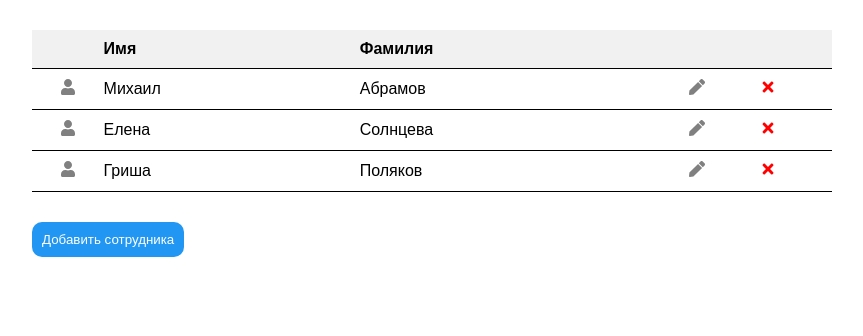
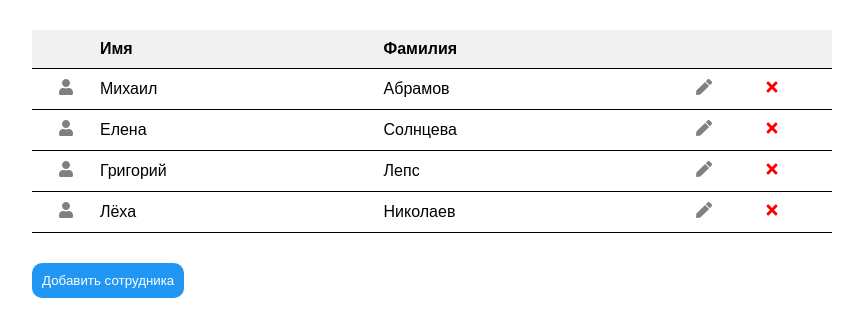
Before and after one commit to zulwaran/ASUProject-task, a React (Create React App) app: page / in a window 1280 px wide. Shown: the top 336 px of the page, without its empty margins (208-1071 px from the left). Built offline with nearby package versions, Linux system fonts and the light colour scheme; data requests are answered from the project's data file; the HTML template or start-up script is replaced by a standard one.

Commit message:
get persons from json-server

```diff
--- a/db.json
+++ b/db.json
@@ -1,5 +1,5 @@
 {
-  "users": [
+  "persons": [
     {
       "id": 1,
       "firstName": "Михаил",
--- a/src/components/BodyTable.js
+++ b/src/components/BodyTable.js
@@ -1,23 +1,6 @@
 import React from 'react'
+import { useEffect, useState } from "react"
 import { FaTimes, FaUser, FaPen } from 'react-icons/fa'
-
-const users = [
-    {
-        id: 1,
-        firstName: 'Михаил',
-        lastName: 'Абрамов',
-    },
-    {
-        id: 2,
-        firstName: 'Елена',
-        lastName: 'Солнцева',
-    },
-    {
-        id: 3,
-        firstName: 'Гриша',
-        lastName: 'Поляков',
-    }
-]
 
 const deleteUser = (id) => {
     console.log('delete', id)
@@ -28,31 +11,48 @@ const updateUser = (id) => {
 }
 
 const BodyTable = () => {
+    const [persons, setPersons] = useState([])
+
+    useEffect(() => {
+        const getPersons = async () => {
+            const persons = await fetchPersons()
+            setPersons(persons)
+        }
+        getPersons()
+    }, [])
+
+    //Get persons list
+    const fetchPersons = async () => {
+        const res = await fetch('http://localhost:5000/persons')
+        const data = await res.json()
+        return data
+    }
+
     return (
         <>
-            {users.map((user) => (
-                <tr key={user.id}>
+            {persons.map((person) => (
+                <tr key={person.id}>
                     <td className="user-list__table-icon">
                         <FaUser
                             style={{ color: 'gray' }}
                         />
                     </td>
                     <td>
-                        {user.firstName}
+                        {person.firstName}
                     </td>
                     <td>
-                        {user.lastName}
+                        {person.lastName}
                     </td>
                     <td>
                         <FaPen
                             style={{ color: 'gray', cursor: 'pointer' }}
-                            onClick={() => updateUser(user.id)}
+                            onClick={() => updateUser(person.id)}
                         />
                     </td>
                     <td>
                         <FaTimes
                             style={{ color: 'red', cursor: 'pointer' }}
-                            onClick={() => deleteUser(user.id)}
+                            onClick={() => deleteUser(person.id)}
                         />
                     </td>
                 </tr>
```
